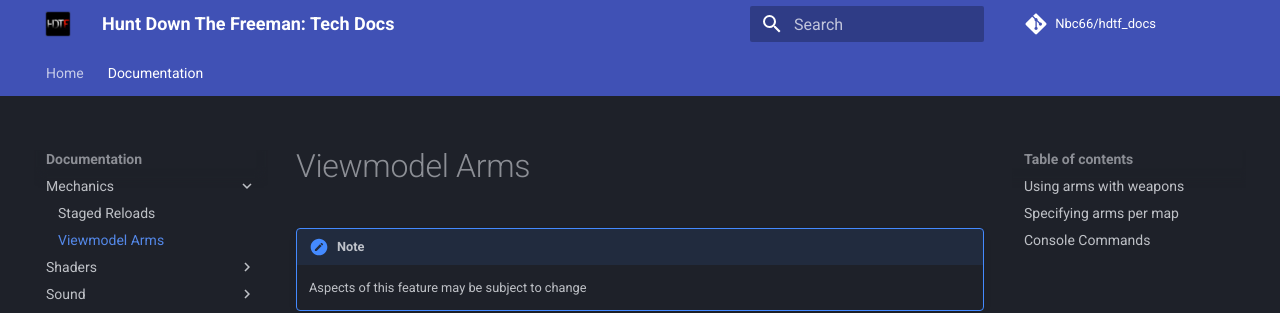
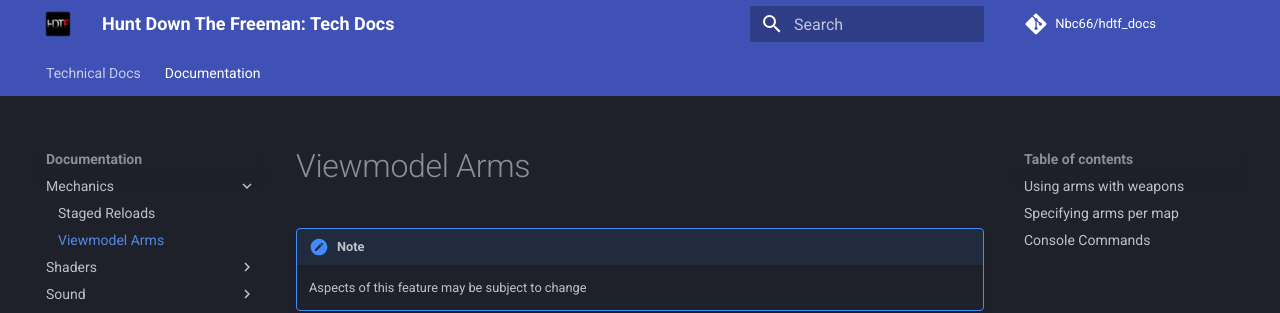
Before and after one commit to hdtf-owf/hdtf_docs, an MkDocs documentation site: the page built from docs/documentation/Mechanics/Viewmodel Arms.md, in a window 1280 px wide and 900 px high. Shown: the top 313 px of the window. Built offline with MkDocs 1.6.1 and Material for MkDocs 9.7.7, drawn with Linux system fonts in a browser that asks for light colours; comment, search, counter and statistics services are not loaded.

Commit message:
title test for embed fix

```diff
--- a/docs/index.md
+++ b/docs/index.md
@@ -1,3 +1,6 @@
+---
+title: Technical Docs
+---
 # Home
 
 ## Welcome to the HDTF: Tech Docs
```
